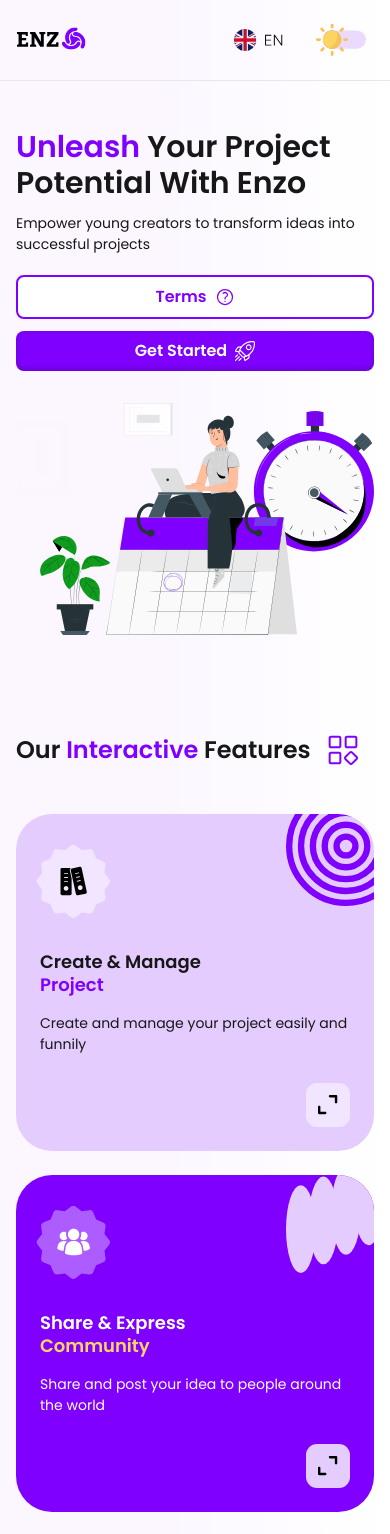
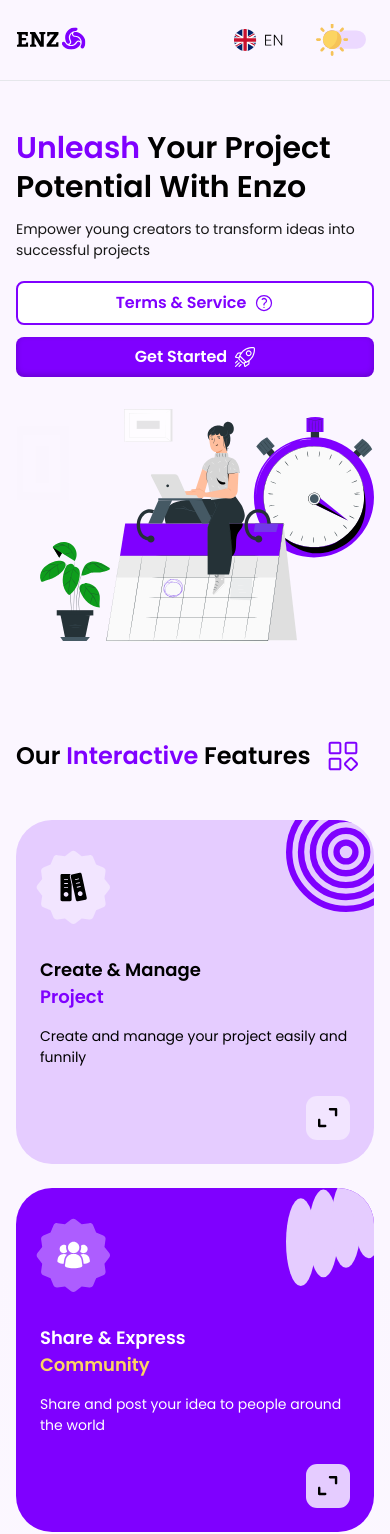
Before and after one commit to NHANDEPTRAI123-hub/Enzo, a Next.js app: page / in a window 390 px wide. Shown: the top 1534 px of the page. Built offline with nearby package versions, Linux system fonts and the light colour scheme.

Commit message:
fix: change the color using system color instead of hardcode

```diff
--- a/app/globals.css
+++ b/app/globals.css
@@ -3,12 +3,46 @@
 :root {
   --background: #ffffff;
   --foreground: #171717;
+  --btn-doc-bg: #FFEFC3;
+  --btn-doc-border: #E6E1E1;
+  --btn-doc-text: #000000;
+  --btn-doc-bg-alt: #F2E5FF;
+  --feature-card-purple: #E5CCFF;
+  --feature-card-purple-dark: #7F00FF;
+  --feature-card-yellow: #FFCF40;
+  --feature-btn-purple: #F2E5FF;
+  --feature-btn-light-purple: #E5CCFF;
+  --feature-btn-yellow: #FFEFC3;
+  --bento-yellow: #FFCF40;
+  --bento-purple-light: #ECD9FF;
+  --bento-purple-dark: #7F00FF;
+  --text-gray: #575656;
+  --btn-article-bg: #FFFFFF;
+  --btn-article-border: #E6E1E1;
+  --btn-article-text: #000000;
 }
 
 @theme inline {
   --color-background: var(--background);
   --color-foreground: var(--foreground);
   --font-poppins: var(--font-poppins);
+  --color-btn-doc-bg: var(--btn-doc-bg);
+  --color-btn-doc-border: var(--btn-doc-border);
+  --color-btn-doc-text: var(--btn-doc-text);
+  --color-btn-doc-bg-alt: var(--btn-doc-bg-alt);
+  --color-feature-card-purple: var(--feature-card-purple);
+  --color-feature-card-purple-dark: var(--feature-card-purple-dark);
+  --color-feature-card-yellow: var(--feature-card-yellow);
+  --color-feature-btn-purple: var(--feature-btn-purple);
+  --color-feature-btn-light-purple: var(--feature-btn-light-purple);
+  --color-feature-btn-yellow: var(--feature-btn-yellow);
+  --color-bento-yellow: var(--bento-yellow);
+  --color-bento-purple-light: var(--bento-purple-light);
+  --color-bento-purple-dark: var(--bento-purple-dark);
+  --color-text-gray: var(--text-gray);
+  --color-btn-article-bg: var(--btn-article-bg);
+  --color-btn-article-border: var(--btn-article-border);
+  --color-btn-article-text: var(--btn-article-text);
 }
 
 @media (prefers-color-scheme: dark) {
@@ -19,7 +53,7 @@
 }
 
 body {
-  background: linear-gradient(90deg, #fbf6ff 36%, #ffffff 100%);
+  background: linear-gradient(180deg, #fbf6ff 36%, #ffffff 100%);
   color: var(--foreground);
   font-family: var(--font-poppins);
 }
@@ -27,7 +61,7 @@ body {
 h1 {
   @apply text-3xl sm:text-4xl lg:text-5xl font-poppins;
   font-weight: 600;
-  line-height: 1.2;
+  line-height: 1.3;
 }
 
 h2 {
@@ -37,7 +71,7 @@ h2 {
 
 h3 {
   @apply text-lg sm:text-xl lg:text-2xl font-poppins;
-  line-height: 1.3;
+  line-height: 1.5;
 }
 
 p {
@@ -47,6 +81,10 @@ p {
 
 .text-gold-600 {
   color: #fcd462;
+}
+
+.text-black {
+  color: #000000;
 }
 
 .text-purple-600 {
--- a/app/page.tsx
+++ b/app/page.tsx
@@ -15,7 +15,7 @@ const Page = () => {
       <Navbar />
       <section className="hero">
         <div className="flex flex-col gap-3 sm:gap-3 lg:gap-4 flex-1">
-          <h1>
+          <h1 className="text-black">
             <span className="text-purple-600">Unleash</span> Your Project
             Potential With Enzo
           </h1>
@@ -59,7 +59,7 @@ const Page = () => {
           delay={0}
         >
           <div className="flex items-center gap-4 sm:gap-6 lg:gap-8 mb-4 sm:mb-6 lg:mb-8">
-            <h2 className="text-left">
+            <h2 className="text-left text-black">
               Our <span className="text-purple-600">Interactive</span> Features
             </h2>
             <Image
@@ -86,7 +86,7 @@ const Page = () => {
             delay={0.1}
           >
             <FeatureCard
-              backgroundColor="#E5CCFF"
+              backgroundColor="var(--feature-card-purple)"
               title={
                 <>
                   Create & Manage
@@ -97,7 +97,7 @@ const Page = () => {
               description="Create and manage your project easily and funnily"
               svgIcon="/ui/circle.svg"
               mainIcon="/ui/book.svg"
-              buttonColor="#F2E5FF"
+              buttonColor="var(--feature-btn-purple)"
             />
           </AnimatedContent>
 
@@ -114,7 +114,7 @@ const Page = () => {
             delay={0.2}
           >
             <FeatureCard
-              backgroundColor="#7F00FF"
+              backgroundColor="var(--feature-card-purple-dark)"
               title={
                 <>
                   Share & Express
@@ -125,7 +125,7 @@ const Page = () => {
               description="Share and post your idea to people around the world"
               svgIcon="/ui/oval.svg"
               mainIcon="/ui/team.svg"
-              buttonColor="#E5CCFF"
+              buttonColor="var(--feature-btn-light-purple)"
               isWhiteText={true}
             />
           </AnimatedContent>
@@ -143,7 +143,7 @@ const Page = () => {
             delay={0.3}
           >
             <FeatureCard
-              backgroundColor="#FFCF40"
+              backgroundColor="var(--feature-card-yellow)"
               title={
                 <>
                   Climb up to
@@ -154,7 +154,7 @@ const Page = () => {
               description="Gain likes and shares from users and climb up to leaderboard"
               svgIcon="/ui/dot.svg"
               mainIcon="/ui/rank.svg"
-              buttonColor="#FFEFC3"
+              buttonColor="var(--feature-btn-yellow)"
             />
           </AnimatedContent>
         </div>
--- a/components/DocumentationButton.tsx
+++ b/components/DocumentationButton.tsx
@@ -9,17 +9,17 @@ interface DocumentationButtonProps {
 }
 
 const DocumentationButton = ({
-  backgroundColor = '#FFEFC3',
-  borderColor = '#E6E1E1',
-  textColor = '#000000'
+  backgroundColor,
+  borderColor,
+  textColor
 }: DocumentationButtonProps) => {
   return (
     <button
-      className="px-4 py-2 sm:px-5 sm:py-2.5 rounded-lg font-medium"
+      className="px-4 py-2 sm:px-5 sm:py-2.5 rounded-lg font-medium text-black"
       style={{
-        backgroundColor,
-        border: `2px solid ${borderColor}`,
-        color: textColor
+        backgroundColor: backgroundColor || 'var(--btn-doc-bg)',
+        border: `2px solid ${borderColor || 'var(--btn-doc-border)'}`,
+        color: textColor || 'var(--btn-doc-text)'
       }}
     >
       Go to Documentation
--- a/components/FeatureCard.tsx
+++ b/components/FeatureCard.tsx
@@ -59,14 +59,14 @@ const FeatureCard = ({
 
       <h3
         className={`font-semibold leading-tight relative z-10 ${
-          isWhiteText ? "text-white" : ""
+          isWhiteText ? "text-white" : "text-black"
         }`}
       >
         {title}
       </h3>
       <p
         className={`text-sm sm:text-base relative z-10 grow ${
-          isWhiteText ? "text-white" : ""
+          isWhiteText ? "text-white" : "text-black"
         }`}
       >
         {description}
--- a/components/TermsServiceButton.tsx
+++ b/components/TermsServiceButton.tsx
@@ -23,8 +23,7 @@ const TermsServiceButton = () => {
   return (
     <div className="flex gap-3 flex-col sm:flex-row">
       <button className="px-4 sm:px-6 py-2 sm:py-3 bg-white border-2 border-purple-600 text-purple-600 rounded-lg font-poppins font-semibold hover:bg-purple-50 transition-colors flex items-center justify-center gap-2">
-        <span className="hidden sm:inline">Terms & Service</span>
-        <span className="sm:hidden">Terms</span>
+        <span>Terms & Service</span>
         <InfoIcon />
       </button>
     </div>
--- a/components/ViewArticleButton.tsx
+++ b/components/ViewArticleButton.tsx
@@ -7,9 +7,9 @@ const ViewArticleButton = () => {
     <button
       className="px-4 py-2 sm:px-5 sm:py-2.5 rounded-lg font-medium text-sm sm:text-base"
       style={{
-        backgroundColor: '#FFFFFF',
-        border: '2px solid #E6E1E1',
-        color: '#000000'
+        backgroundColor: 'var(--btn-article-bg)',
+        border: '2px solid var(--btn-article-border)',
+        color: 'var(--btn-article-text)'
       }}
     >
       View Article
--- a/components/navbar.tsx
+++ b/components/navbar.tsx
@@ -10,7 +10,7 @@ const navLinks = [
 
 const Navbar = () => {
   return (
-    <nav className="flex items-center justify-between px-4 sm:px-6 lg:px-8 py-4 bg-transparent border-b border-gray-200 dark:border-gray-800">
+    <nav className="flex items-center justify-between px-4 sm:px-6 lg:px-8 py-4 bg-transparent border-b border-gray-200">
       {/* Logo */}
       <div className="shrink-0">
         <Image src="/ui/logo.svg" alt="Enzo Logo" width={70} height={70} />
@@ -31,10 +31,10 @@ const Navbar = () => {
 
       {/* Right Side Icons */}
       <div className="flex items-center gap-4">
-        <button className="p-2 hover:bg-gray-100 dark:hover:bg-gray-800 rounded-lg transition-colors">
+        <button className="p-2 hover:bg-gray-100 rounded-lg transition-colors">
           <Image src="/ui/language.svg" alt="Language" width={50} height={50} />
         </button>
-        <button className="p-2 hover:bg-gray-100 dark:hover:bg-gray-800 rounded-lg transition-colors">
+        <button className="p-2 hover:bg-gray-100  rounded-lg transition-colors">
           <Image src="/ui/mode.svg" alt="Theme Mode" width={50} height={50} />
         </button>
       </div>
```
Also changed, not shown: components/GuideSection.tsx (+8 -8 lines).
